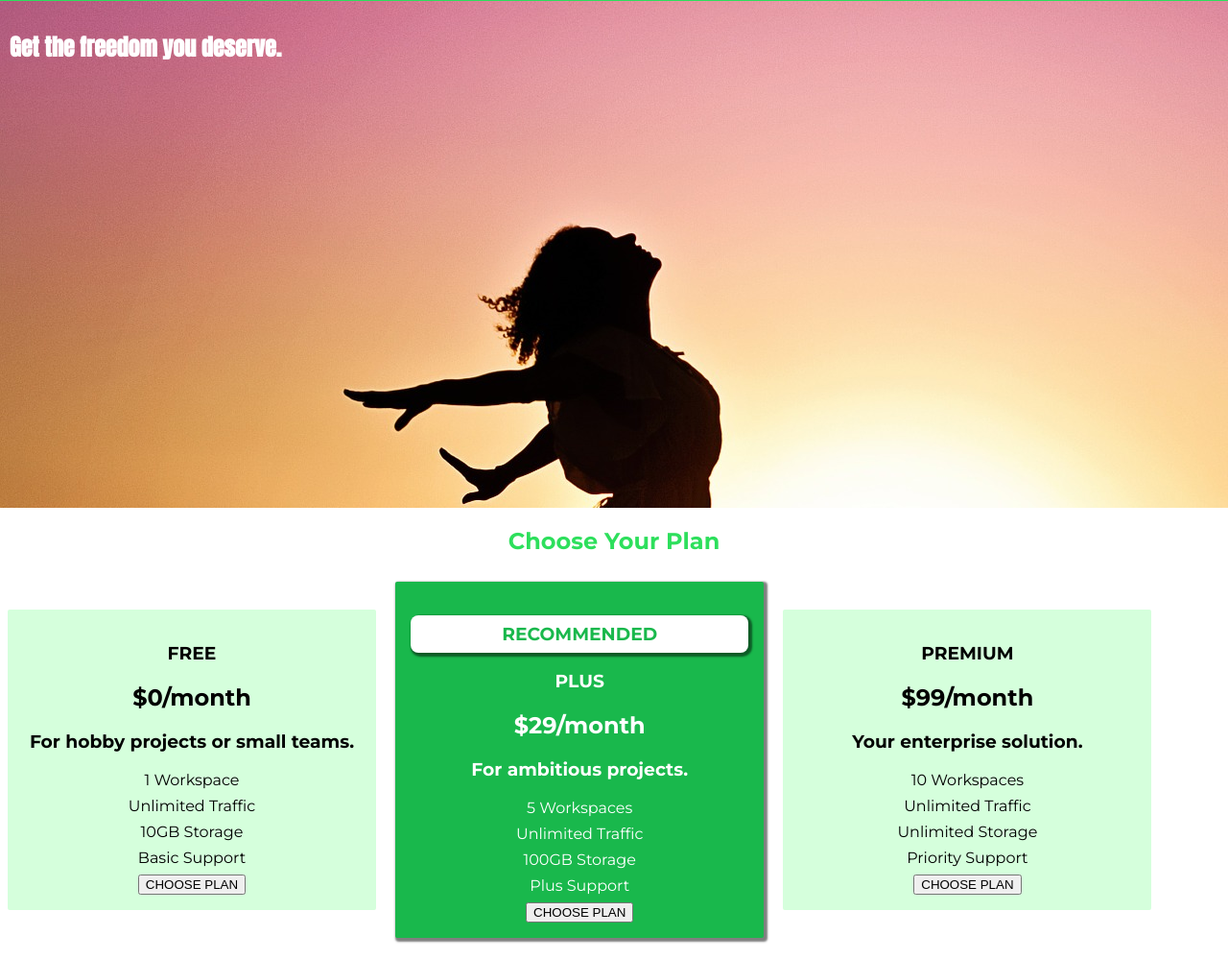
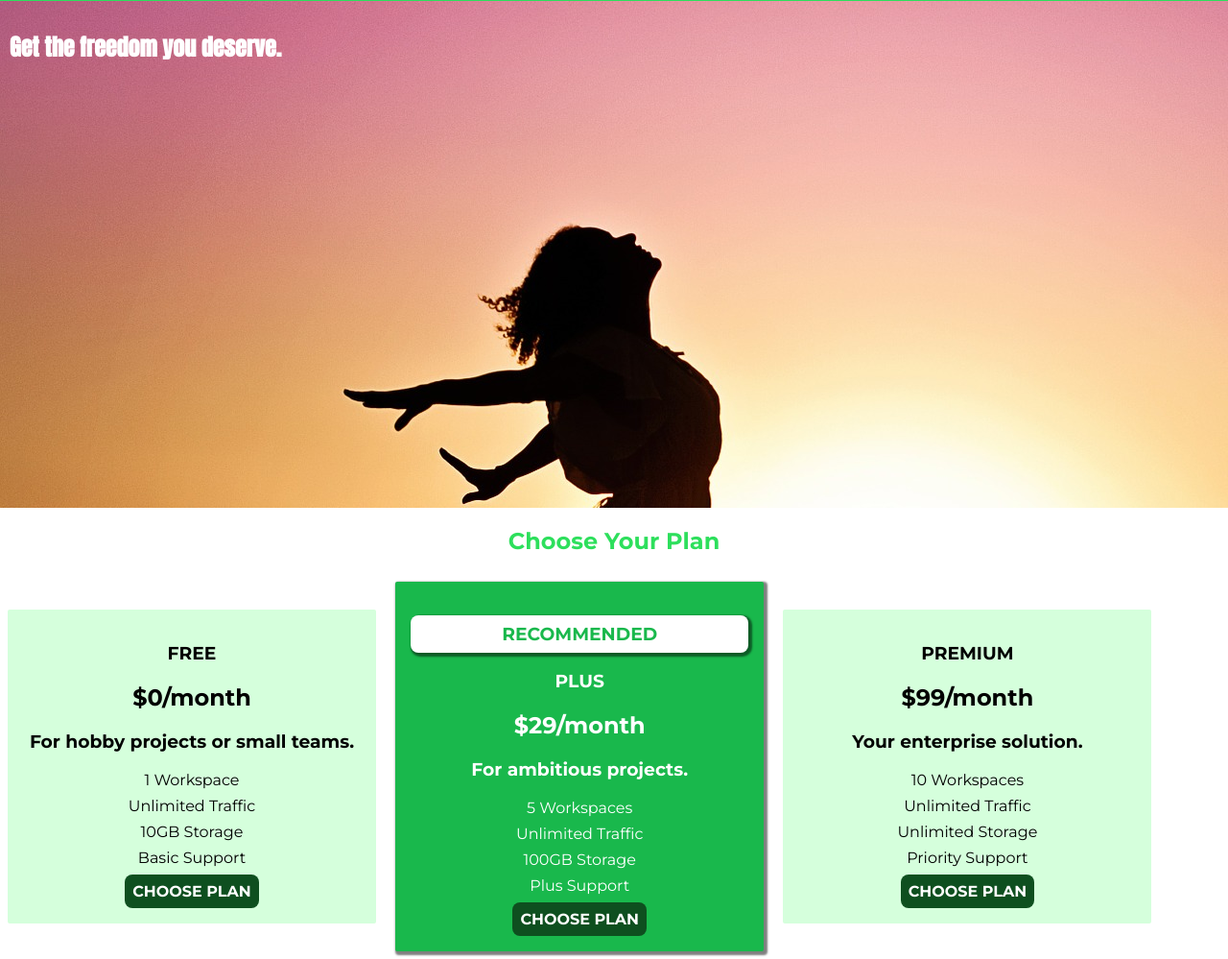
Before and after one commit to EsioFreitas/uHost, a plain HTML site: page index.html in a window 1280 px wide. Shown: the part 42-1041 px from the top of the page at 96% size. Drawn offline with Linux system fonts and the light colour scheme.

Commit message:
improve action button

```diff
--- a/main.css
+++ b/main.css
@@ -52,6 +52,23 @@ body {
 
 .plan__feature li {
     margin: 8px 0;
+}
+
+button {
+    font: inherit;
+    background-color: #0e4f1f;
+    color: white;
+    font-weight: bold;
+    border: 0;
+    border-radius: 8px;
+    padding: 8px;
+    cursor: pointer;
+}
+
+button:hover,
+button:active{
+    background-color: white;
+    color: #0e4f1f;
 }
 
 #product-overview h1 {
```
